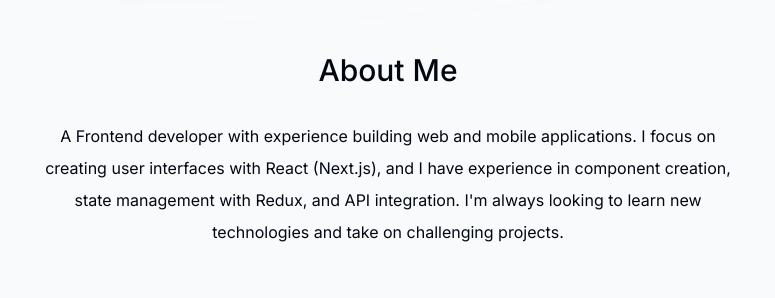
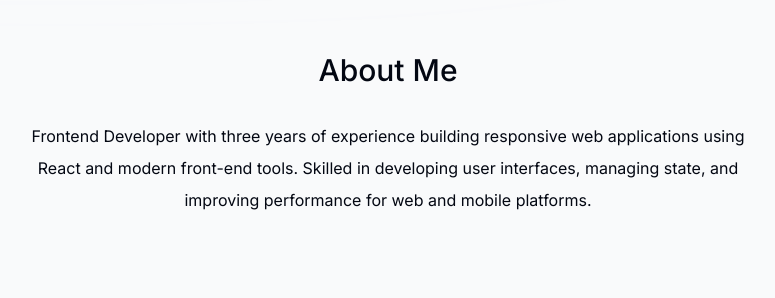
Before and after one commit to akm-coding/next-portfolio, a Next.js app: page / in a window 1280 px wide. Shown: the part 880-1178 px from the top of the page, without its empty margins (252-1027 px from the left). Built offline with nearby package versions, Linux system fonts and the light colour scheme; no server answers.

Commit message:
chore: update about section

```diff
--- a/components/About.tsx
+++ b/components/About.tsx
@@ -19,11 +19,10 @@ const About = () => {
     >
       <SectionHeading>About me</SectionHeading>
       <p className="mb-3">
-        A Frontend developer with experience building web and mobile
-        applications. I focus on creating user interfaces with React (Next.js),
-        and I have experience in component creation, state management with
-        Redux, and API integration. I'm always looking to learn new technologies
-        and take on challenging projects.
+        Frontend Developer with three years of experience building responsive
+        web applications using React and modern front-end tools. Skilled in
+        developing user interfaces, managing state, and improving performance
+        for web and mobile platforms.
       </p>
     </motion.section>
   );
```
